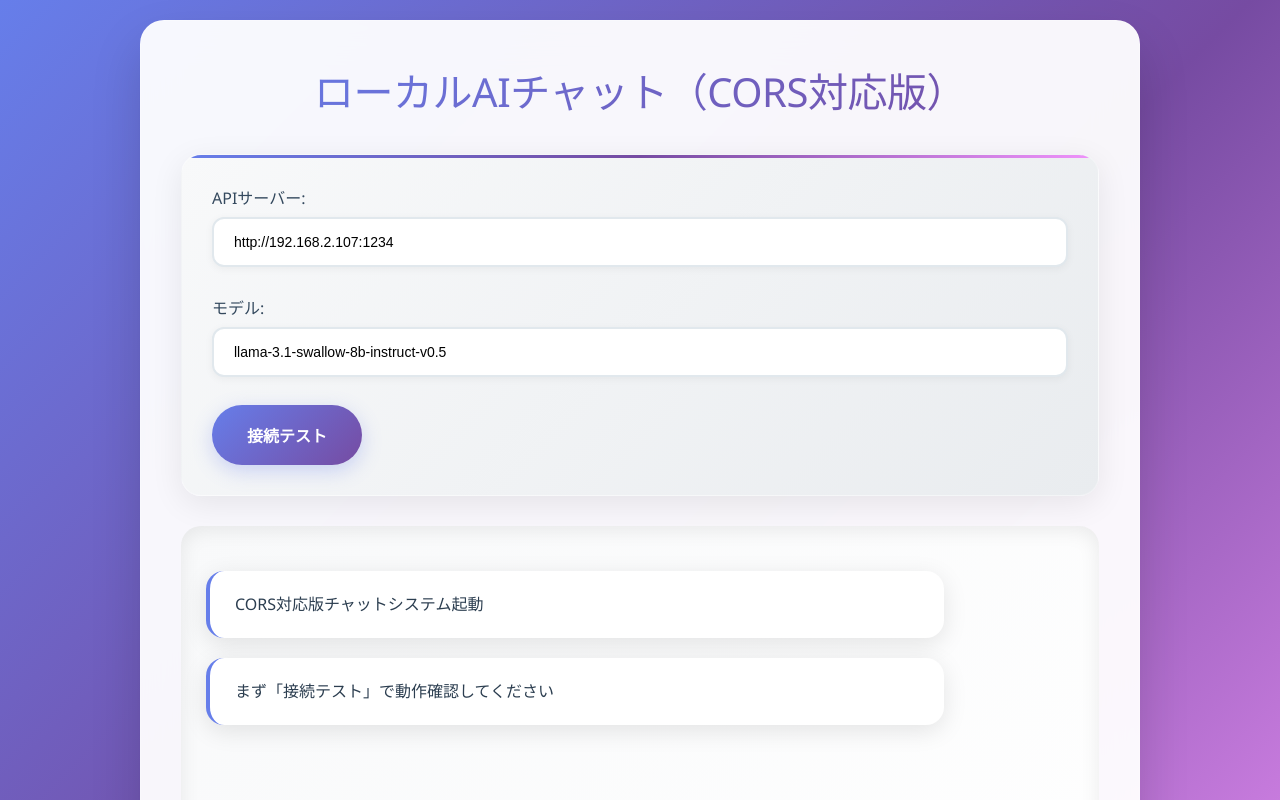
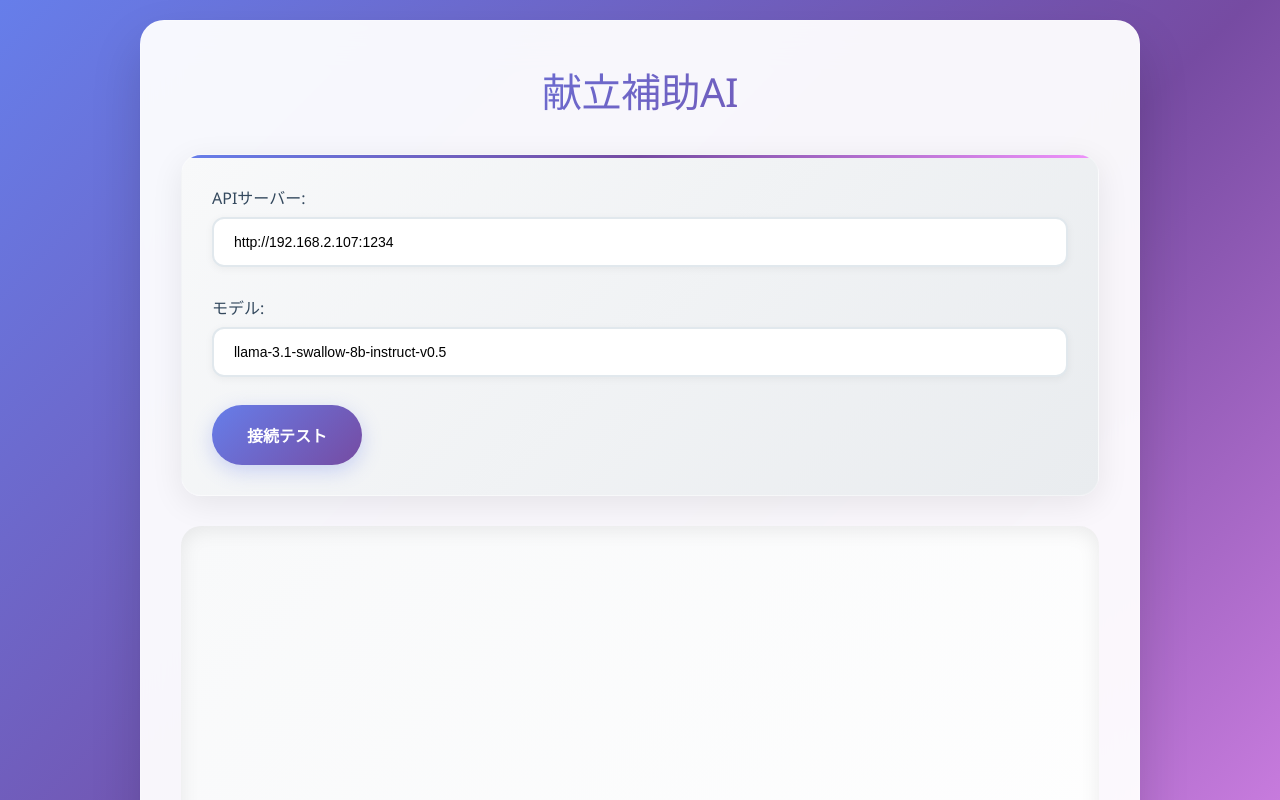
Before and after one commit to tomomo086/Recipe_SLM, a plain HTML site: page chat.html in a window 1280 px wide. Shown: the top 800 px of the page. Drawn offline with Linux system fonts and the light colour scheme.

Commit message:
Update chat.html

```diff
--- a/chat.html
+++ b/chat.html
@@ -379,7 +379,7 @@
 </head>
 <body>
     <div class="container">
-        <h2>ローカルAIチャット（CORS対応版）</h2>
+        <h2>献立補助AI</h2>
 
         <div class="config">
             <div>APIサーバー: <input type="text" id="apiUrl" value="http://192.168.2.107:1234"></div>
@@ -504,8 +504,8 @@
         }
 
         // 初期化
-        addMessage('CORS対応版チャットシステム起動', false);
-        addMessage('まず「接続テスト」で動作確認してください', false);
+        //addMessage('CORS対応版チャットシステム起動', false);
+        //addMessage('まず「接続テスト」で動作確認してください', false);
     </script>
 </body>
 </html>
```
